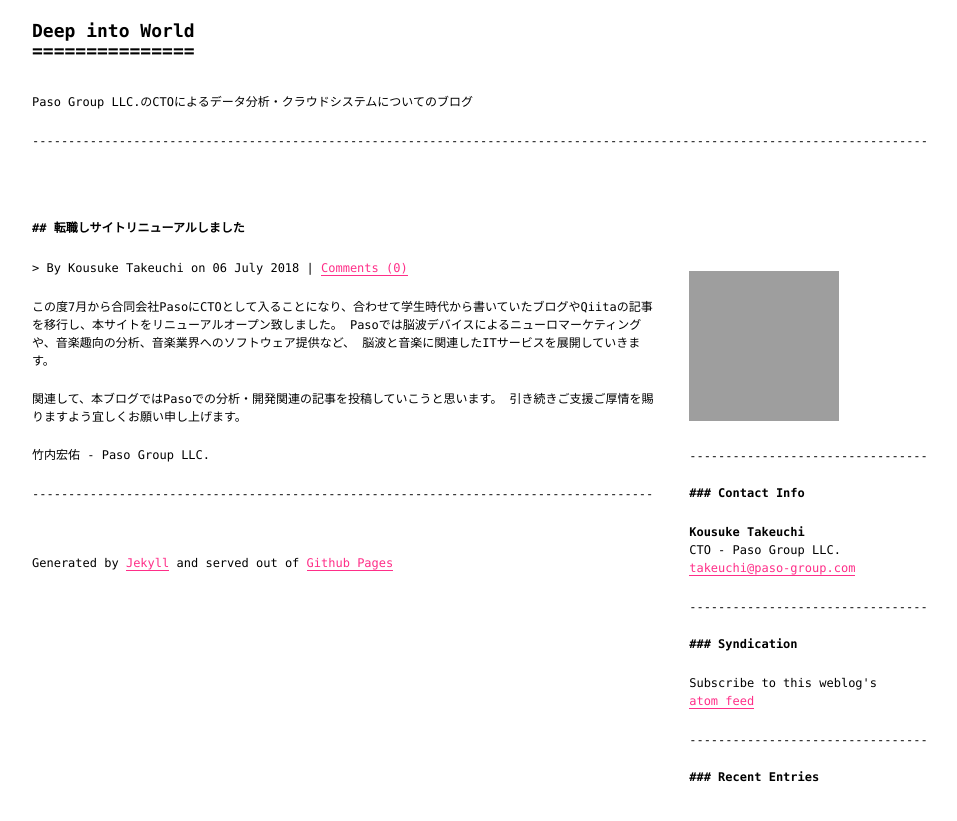
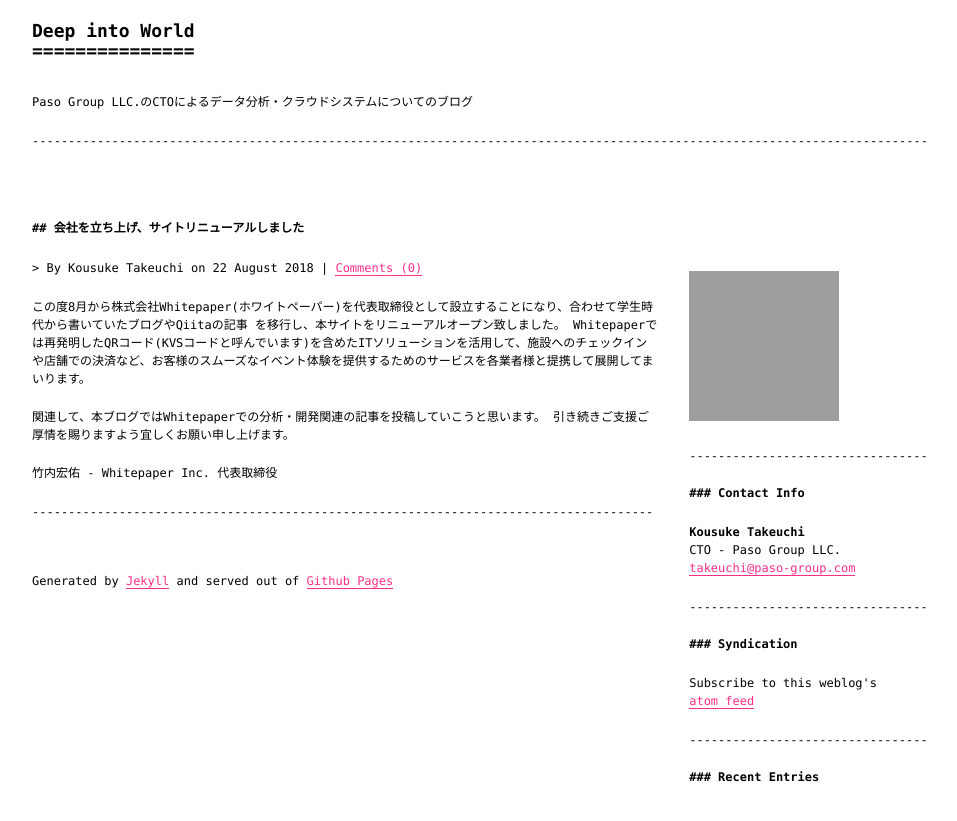
Before and after one commit to kousuke-takeuchi/deepinto.world, a Jekyll site: the page built from _posts/2018-07-06-転職しサイトリニューアルしました.md, in a window 1280 px wide. Shown: the top 821 px of the page, without its empty margins (160-1117 px from the left). Built offline with Jekyll 4.4.1, drawn with Linux system fonts in a browser that asks for light colours; comment, search, counter and statistics services are not loaded; grey boxes are pictures that could not be loaded.

Commit message:
記事を修正

```diff
--- a/_posts/2018-07-06-転職しサイトリニューアルしました.md
+++ b/_posts/2018-07-06-転職しサイトリニューアルしました.md
@@ -1,16 +1,15 @@
 ---
 layout: post
-title:  "転職しサイトリニューアルしました"
-date:   2018-07-06 17:28:48 +0900
+title:  "会社を立ち上げ、サイトリニューアルしました"
+date:   2018-08-22 21:20:48 +0900
 categories: 日記
 ---
 
-この度7月から合同会社PasoにCTOとして入ることになり、合わせて学生時代から書いていたブログやQiitaの記事
+この度8月から株式会社Whitepaper(ホワイトペーパー)を代表取締役として設立することになり、合わせて学生時代から書いていたブログやQiitaの記事
 を移行し、本サイトをリニューアルオープン致しました。
-Pasoでは脳波デバイスによるニューロマーケティングや、音楽趣向の分析、音楽業界へのソフトウェア提供など、
-脳波と音楽に関連したITサービスを展開していきます。
+Whitepaperでは再発明したQRコード(KVSコードと呼んでいます)を含めたITソリューションを活用して、施設へのチェックインや店舗での決済など、お客様のスムーズなイベント体験を提供するためのサービスを各業者様と提携して展開してまいります。
 
-関連して、本ブログではPasoでの分析・開発関連の記事を投稿していこうと思います。
+関連して、本ブログではWhitepaperでの分析・開発関連の記事を投稿していこうと思います。
 引き続きご支援ご厚情を賜りますよう宜しくお願い申し上げます。
 
-竹内宏佑 - Paso Group LLC.
+竹内宏佑 - Whitepaper Inc. 代表取締役
```
Also changed, not shown: _layouts/amp.html (added, +20 -0 lines), README.md.
